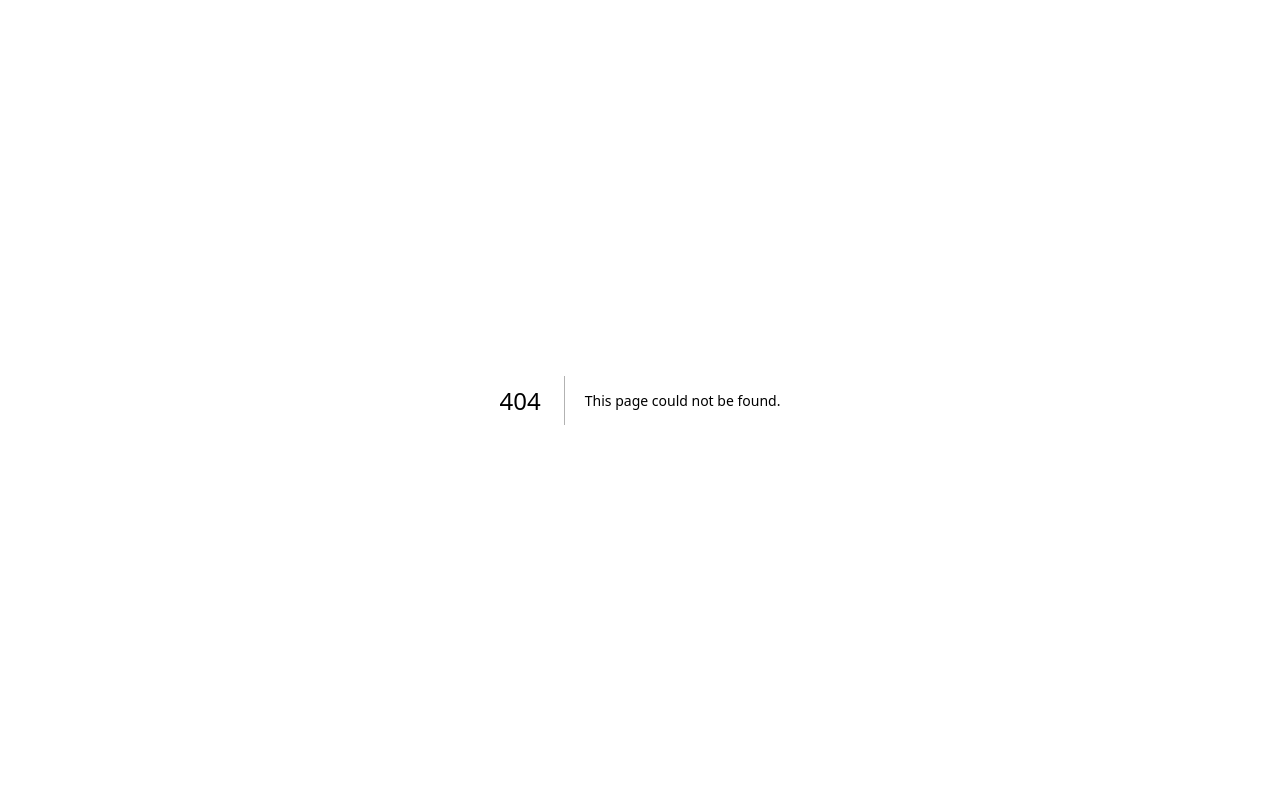
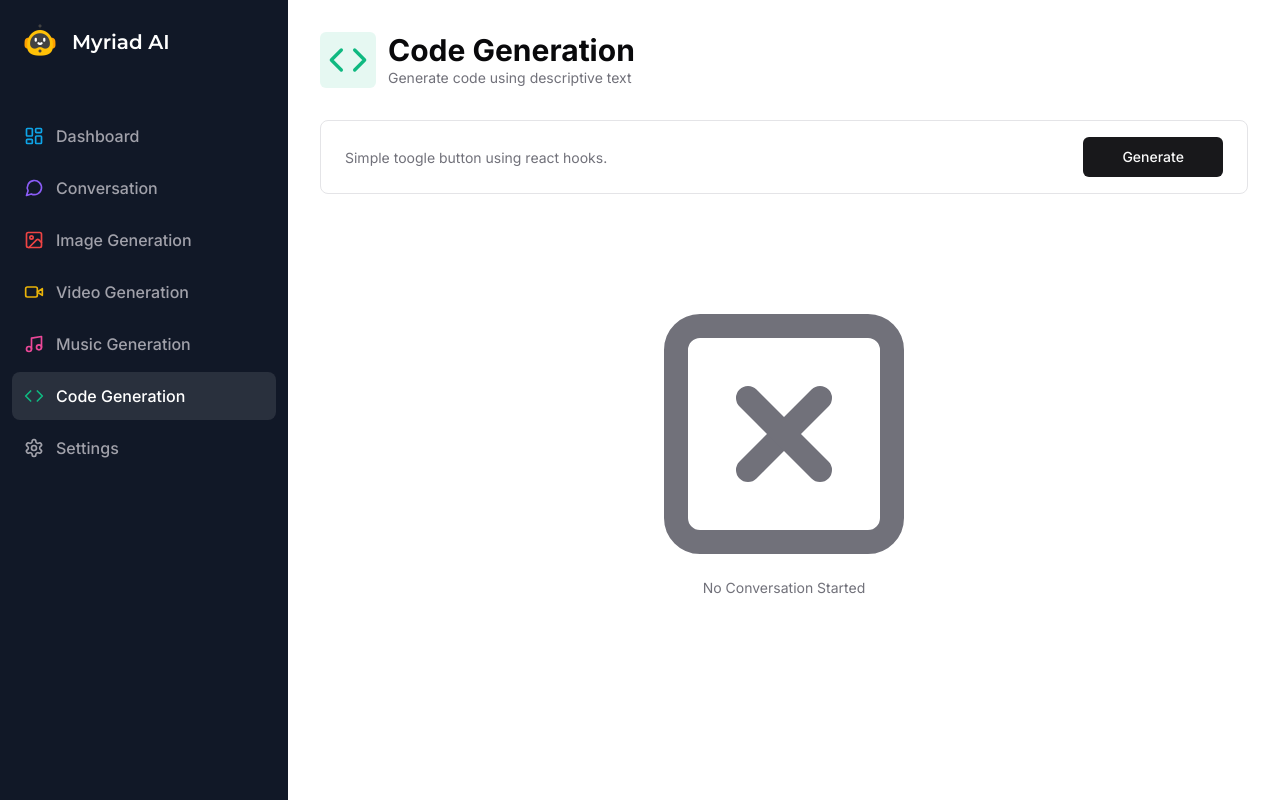
Before and after one commit to tanzimrayhan/MyriadAi-SaaS, a Next.js app: page /code in a window 1280 px wide. Before the commit this address had no page. Built offline with nearby package versions, Linux system fonts and the light colour scheme.

Commit message:
finished code generation

```diff
--- /dev/null
+++ b/app/(dashboard)/(routes)/code/constants.ts
@@ -0,0 +1,7 @@
+import * as z from 'zod';
+
+export const formSchema = z.object({
+    prompt: z.string().min(1, {
+        message: "Prompt is required",
+    })
+})
--- /dev/null
+++ b/app/(dashboard)/(routes)/code/page.tsx
@@ -0,0 +1,146 @@
+"use client";
+
+import { useState } from "react";
+import * as z from "zod";
+import { Heading } from '@/components/heading'
+import { Code } from 'lucide-react';
+import { useForm } from 'react-hook-form';
+import { zodResolver } from '@hookform/resolvers/zod';
+import { ChatCompletionRequestMessage } from "openai";
+import axios from 'axios'
+import { useRouter } from 'next/navigation';
+import ReactMarkdown from 'react-markdown';
+
+import { formSchema } from "./constants";
+import { Form, FormField, FormItem, FormControl } from "@/components/ui/form";
+import { Input } from "@/components/ui/input";
+import { Button } from "@/components/ui/button";
+import Empty from "@/components/empty";
+import Loader from "@/components/loader";
+import { cn } from "@/lib/utils";
+import UserAvatar from "@/components/user-avatar";
+import BotAvatar from "@/components/bot-avatar";
+
+const CodePage = () => {
+    const router = useRouter();
+    const [messages, setMessages] = useState<ChatCompletionRequestMessage[]>([]);
+
+    const form = useForm<z.infer<typeof formSchema>>({
+        resolver: zodResolver(formSchema),
+        defaultValues: {
+            prompt: ""
+        }
+    })
+
+    const isLoading = form.formState.isSubmitting;
+
+    const onSubmit = async (values: z.infer<typeof formSchema>) => {
+        try {
+            const userMessage: ChatCompletionRequestMessage = {
+                role: "user",
+                content: values.prompt
+            };
+
+            const newMessages = [...messages, userMessage];
+
+            const response = await axios.post('/api/code', {
+                messages: newMessages,
+            });
+
+            setMessages((prev) => [...prev, userMessage, response.data])
+            form.reset();
+
+        } catch (error: any) {
+            //TODO: Open Pro Modal
+            console.log(error);
+        } finally {
+            router.refresh();
+        }
+    }
+
+    return (
+        <div>
+            <Heading
+                title="Code Generation"
+                desc='Generate code using descriptive text'
+                icon={Code}
+                iconColor='text-emerald-500'
+                bgColor='bg-emerald-500/10'
+            />
+            <div className="px-4 lg:px-8">
+                <div className="">
+                    <Form {...form}>
+                        <form onSubmit={form.handleSubmit(onSubmit)}
+                            className="rounded-lg
+                            border
+                            w-full
+                            p-4
+                            px-3
+                            md:px-6
+                            focus-within:shadow-sm
+                            grid
+                            grid-cols-12
+                            gap-2"
+                        >
+                            <FormField
+                                name="prompt"
+                                render={({ field }) => (
+                                    <FormItem className="col-span-12 lg:col-span-10">
+                                        <FormControl className="m-0 p-0">
+                                            <Input
+                                                className="border-0 outline-none focus-visible:ring-0 focus-visible:ring-transparent"
+                                                disabled={isLoading}
+                                                placeholder="Simple toogle button using react hooks."
+                                                {...field}
+                                            />
+                                        </FormControl>
+                                    </FormItem>
+                                )}
+                            />
+                            <Button className="col-span-12 lg:col-span-2 w-full" disabled={isLoading}>
+                                Generate
+                            </Button>
+                        </form>
+                    </Form>
+                </div>
+                <div className="space-y-4 mt-4">
+                    {isLoading && (
+                        <div className="p-8 rounded-lg w-full flex items-center justify-center bg-muted">
+                            <Loader />
+                        </div>
+                    )}
+                    {messages.length === 0 && !isLoading && <div><Empty label="No Conversation Started" /></div>}
+                    <div className="flex flex-col-reverse gap-y-4">
+                        {messages.map(message =>
+                            <div key={message.content}
+                                className={cn("p-8 w-full flex items-start gap-x-8 rounded-lg", message.role === 'user' ? 'bg-white border border-black/10 justify-end' : 'bg-muted')}>
+                                {message.role !== 'user' && <BotAvatar />}
+                                {/* <p className={cn("pt-2 text-sm ", message.role === 'user' ? "text-right" : "text-left")}>
+                                    {message.content}
+                                </p> */}
+                                <ReactMarkdown
+                                    components={{
+                                        pre: ({ node, ...props }) => (
+                                            <div className="overflow-auto w-full my-2 bg-black/10 p-2 rounded-lg">
+                                                <pre {...props} />
+                                            </div>
+                                        ),
+                                        code: ({ node, ...props }) =>(
+                                            <code className="bg-black/10 rounded-lg p-1" {...props} />
+                                        )
+                                    }}
+                                    className="text-sm overflow-hidden leading-7"
+                                >
+                                    {message.content || ""}
+                                </ReactMarkdown>
+                                {message.role === 'user' && <UserAvatar />}
+                            </div>
+                        )}
+                    </div>
+                </div>
+            </div>
+        </div>
+    )
+}
+
+export default CodePage
--- /dev/null
+++ b/app/api/code/route.ts
@@ -0,0 +1,38 @@
+import { ChatCompletionRequestMessage, Configuration, OpenAIApi } from "openai";
+import { NextResponse } from "next/server";
+import { auth } from "@clerk/nextjs";
+
+const configuration = new Configuration({
+    apiKey: process.env.OPENAI_API_KEY,
+});
+
+const openai = new OpenAIApi(configuration);
+
+const instructionMessage: ChatCompletionRequestMessage = {
+    role: 'system',
+    content: 'You are a code generator. Only answer in markdown code snippets. Use code comments for explanations.'
+}
+
+export async function POST(req: Request) {
+    try {
+        const { userId } = auth();
+        const body = await req.json();
+        const { messages } = body;
+
+        if (!userId) return new NextResponse("Unauthorized", { status: 401 });
+
+        if (!configuration.apiKey) return new NextResponse("OpenAI api key not configued", { status: 500 });
+
+        if (!messages) return new NextResponse("Messages required", { status: 400 });
+
+        const response = await openai.createChatCompletion({
+            model: 'gpt-3.5-turbo',
+            messages: [instructionMessage, ...messages]
+        })
+
+        return NextResponse.json(response.data.choices[0].message);
+    } catch (error) {
+        console.log("[CODE_ERROR", error);
+        return new NextResponse("Internal error", { status: 500 })
+    }
+}
--- a/package.json
+++ b/package.json
@@ -31,6 +31,7 @@
     "react": "18.2.0",
     "react-dom": "18.2.0",
     "react-hook-form": "^7.45.2",
+    "react-markdown": "^8.0.7",
     "tailwind-merge": "^1.14.0",
     "tailwindcss": "3.3.3",
     "tailwindcss-animate": "^1.0.6",
```
